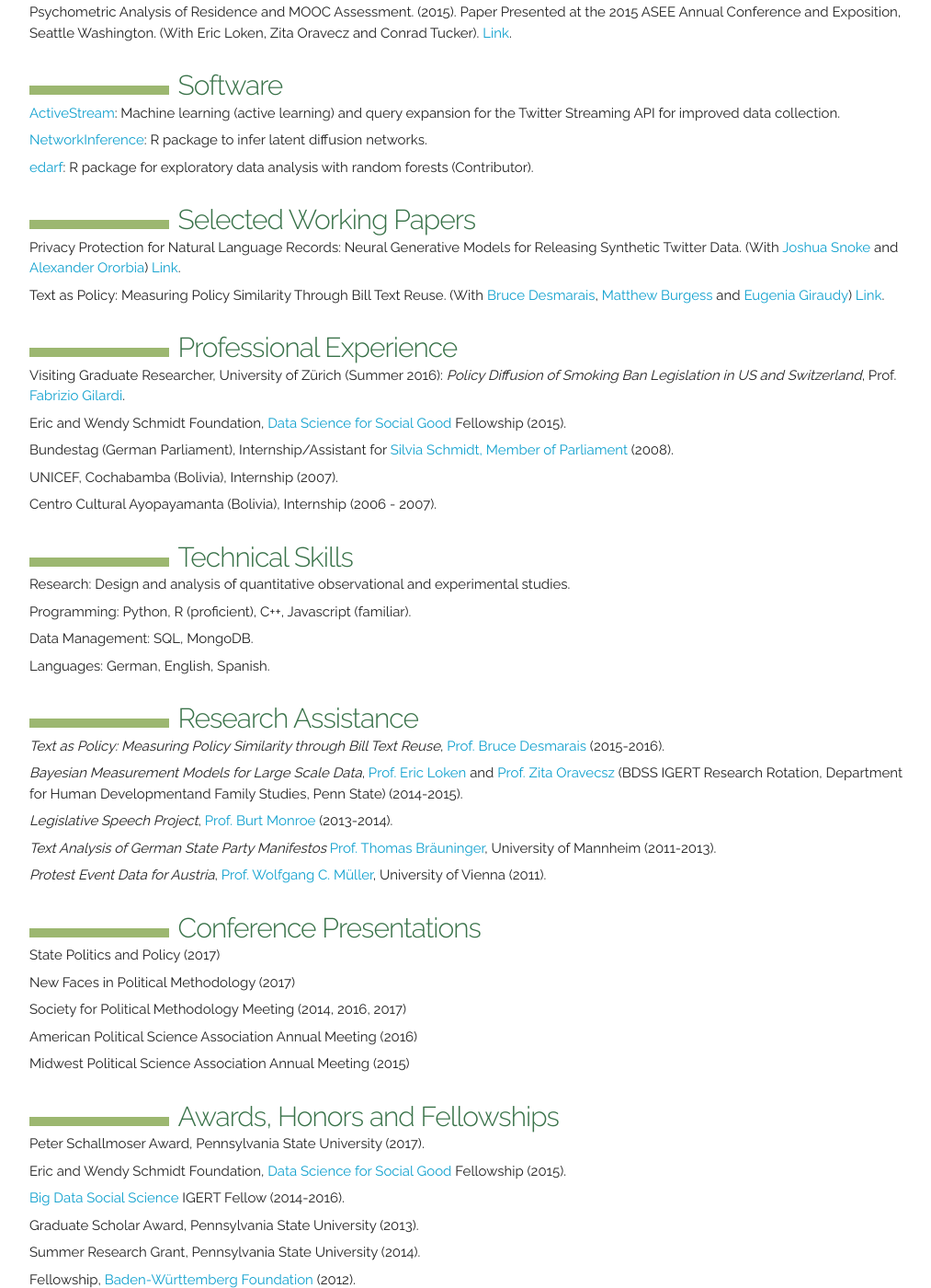
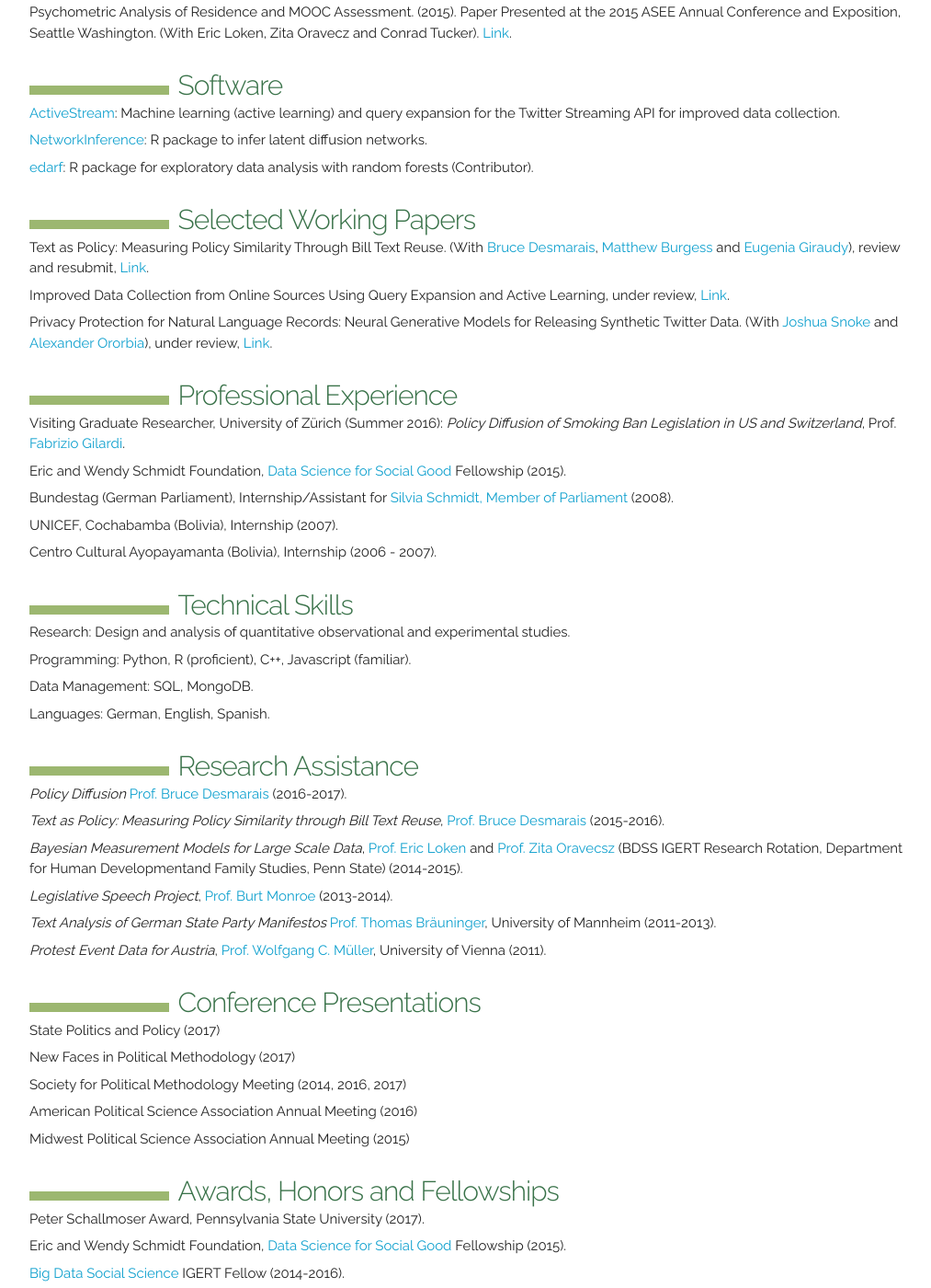
Before and after one commit to flinder/flinder.github.io, a Jekyll site: the page built from cv/index.html, in a window 1280 px wide and 1400 px high, scrolled down 687 px. Shown: the whole window at 92% size, without its empty margins (128-1141 px from the left). Built offline with Jekyll 4.4.1, drawn with Linux system fonts in a browser that asks for light colours; some of the changed text lies outside the part shown.

Commit message:
update status of working papers in cv

```diff
--- a/cv/index.html
+++ b/cv/index.html
@@ -41,8 +41,9 @@ title: Curriculum Vitae
 <p><a href="https://github.com/flinder/NetworkInference">NetworkInference</a>: R package to infer latent diffusion networks.</p>
 <p><a href="https://github.com/zmjones/edarf">edarf</a>: R package for exploratory data analysis with random forests (Contributor).</p>
 <h2 id="selected-working-papers">Selected Working Papers</h2>
-<p>Privacy Protection for Natural Language Records: Neural Generative Models for Releasing Synthetic Twitter Data. (With <a href="http://stat.psu.edu/people/jvs140@psu.edu">Joshua Snoke</a> and <a href="http://www.personal.psu.edu/ago109/">Alexander Ororbia</a>) <a href="https://arxiv.org/abs/1606.01151">Link</a>.</p>
-<p>Text as Policy: Measuring Policy Similarity Through Bill Text Reuse. (With <a href="http://brucedesmarais.com/">Bruce Desmarais</a>, <a href="https://scholar.google.com/citations?user=BJFgS_oAAAAJ&amp;hl=en">Matthew Burgess</a> and <a href="https://scholar.google.com/citations?user=GNwyyrsAAAAJ&amp;hl=e://scholar.google.com/citations?user=GNwyyrsAAAAJ&amp;hl=en">Eugenia Giraudy</a>) <a href="https://papers.ssrn.com/sol3/papers.cfm?abstract_id=2812607">Link</a>.</p>
+<p>Text as Policy: Measuring Policy Similarity Through Bill Text Reuse. (With <a href="http://brucedesmarais.com/">Bruce Desmarais</a>, <a href="https://scholar.google.com/citations?user=BJFgS_oAAAAJ&amp;hl=en">Matthew Burgess</a> and <a href="https://scholar.google.com/citations?user=GNwyyrsAAAAJ&amp;hl=e://scholar.google.com/citations?user=GNwyyrsAAAAJ&amp;hl=en">Eugenia Giraudy</a>), review and resubmit, <a href="https://papers.ssrn.com/sol3/papers.cfm?abstract_id=2812607">Link</a>.</p>
+<p>Improved Data Collection from Online Sources Using Query Expansion and Active Learning, under review, <a href="https://papers.ssrn.com/sol3/papers.cfm?abstract_id=3026393">Link</a>.</p>
+<p>Privacy Protection for Natural Language Records: Neural Generative Models for Releasing Synthetic Twitter Data. (With <a href="http://stat.psu.edu/people/jvs140@psu.edu">Joshua Snoke</a> and <a href="http://www.personal.psu.edu/ago109/">Alexander Ororbia</a>), under review, <a href="https://arxiv.org/abs/1606.01151">Link</a>.</p>
 <h2 id="professional-experience">Professional Experience</h2>
 <p>Visiting Graduate Researcher, University of Zürich (Summer 2016): <em>Policy Diffusion of Smoking Ban Legislation in US and Switzerland</em>, Prof. <a href="http://www.fabriziogilardi.org/">Fabrizio Gilardi</a>.</p>
 <p>Eric and Wendy Schmidt Foundation, <a href="http://dssg.io">Data Science for Social Good</a> Fellowship (2015).</p>
@@ -55,6 +56,7 @@ title: Curriculum Vitae
 <p>Data Management: SQL, MongoDB.</p>
 <p>Languages: German, English, Spanish.</p>
 <h2 id="research-assistance">Research Assistance</h2>
+<p><em>Policy Diffusion</em> <a href="http://sites.psu.edu/desmaraisgroup/">Prof. Bruce Desmarais</a> (2016-2017).</p>
 <p><em>Text as Policy: Measuring Policy Similarity through Bill Text Reuse</em>, <a href="http://sites.psu.edu/desmaraisgroup/">Prof. Bruce Desmarais</a> (2015-2016).</p>
 <p><em>Bayesian Measurement Models for Large Scale Data</em>, <a href="http://hhd.psu.edu/hdfs/directory/bio.aspx?id=149">Prof. Eric Loken</a> and <a href="http://www.cogsci.uci.edu/~zoravecz/bayes/index.php?site=BOUM">Prof. Zita Oravecsz</a> (BDSS IGERT Research Rotation, Department for Human Developmentand Family Studies, Penn State) (2014-2015).</p>
 <p><em>Legislative Speech Project</em>, <a href="http://polisci.la.psu.edu/people/blm24">Prof. Burt Monroe</a> (2013-2014).</p>
```
Also changed, not shown: other parts of cv/index.html (+4 -4 lines), cv/cv.md (+11 -6 lines), 1 other file.
